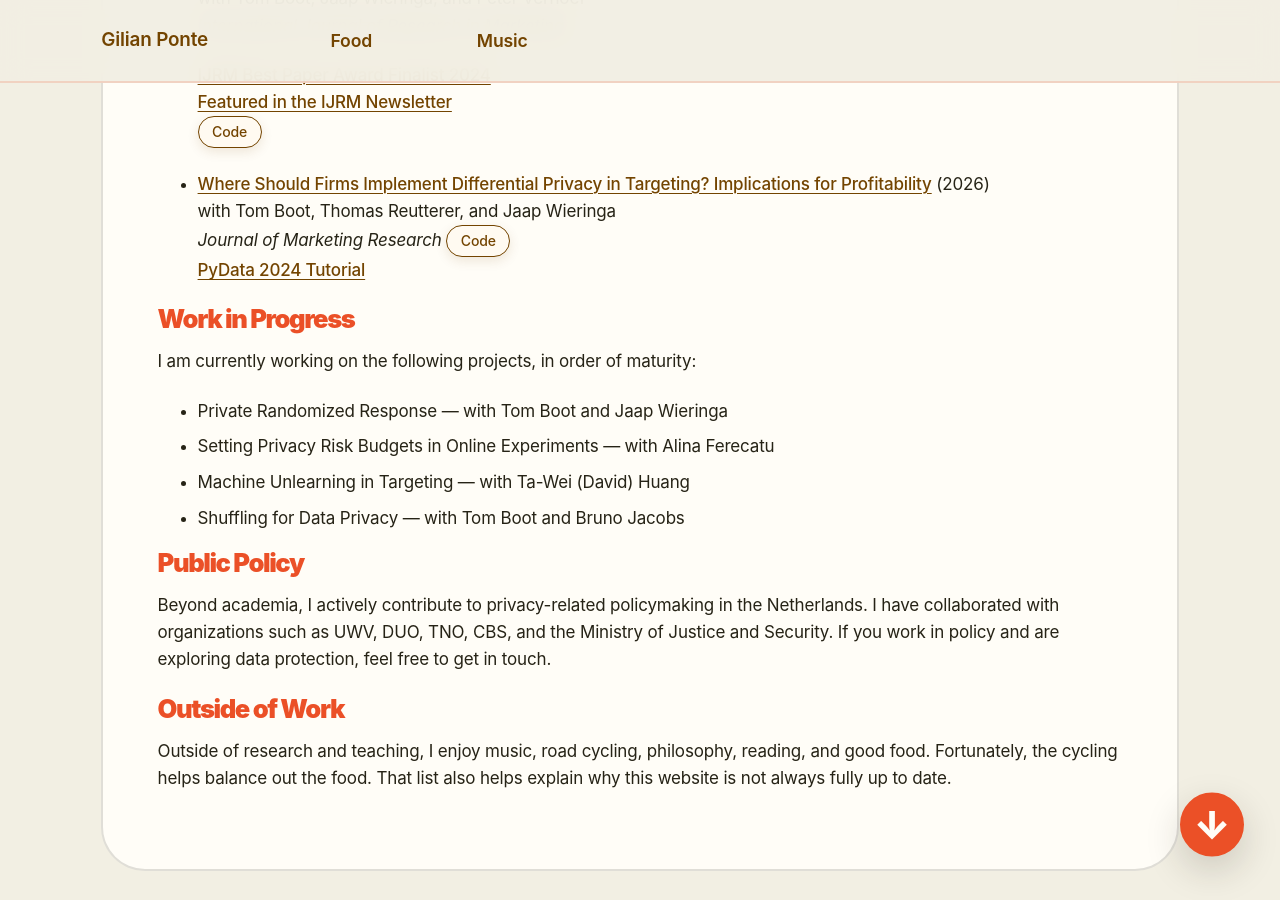
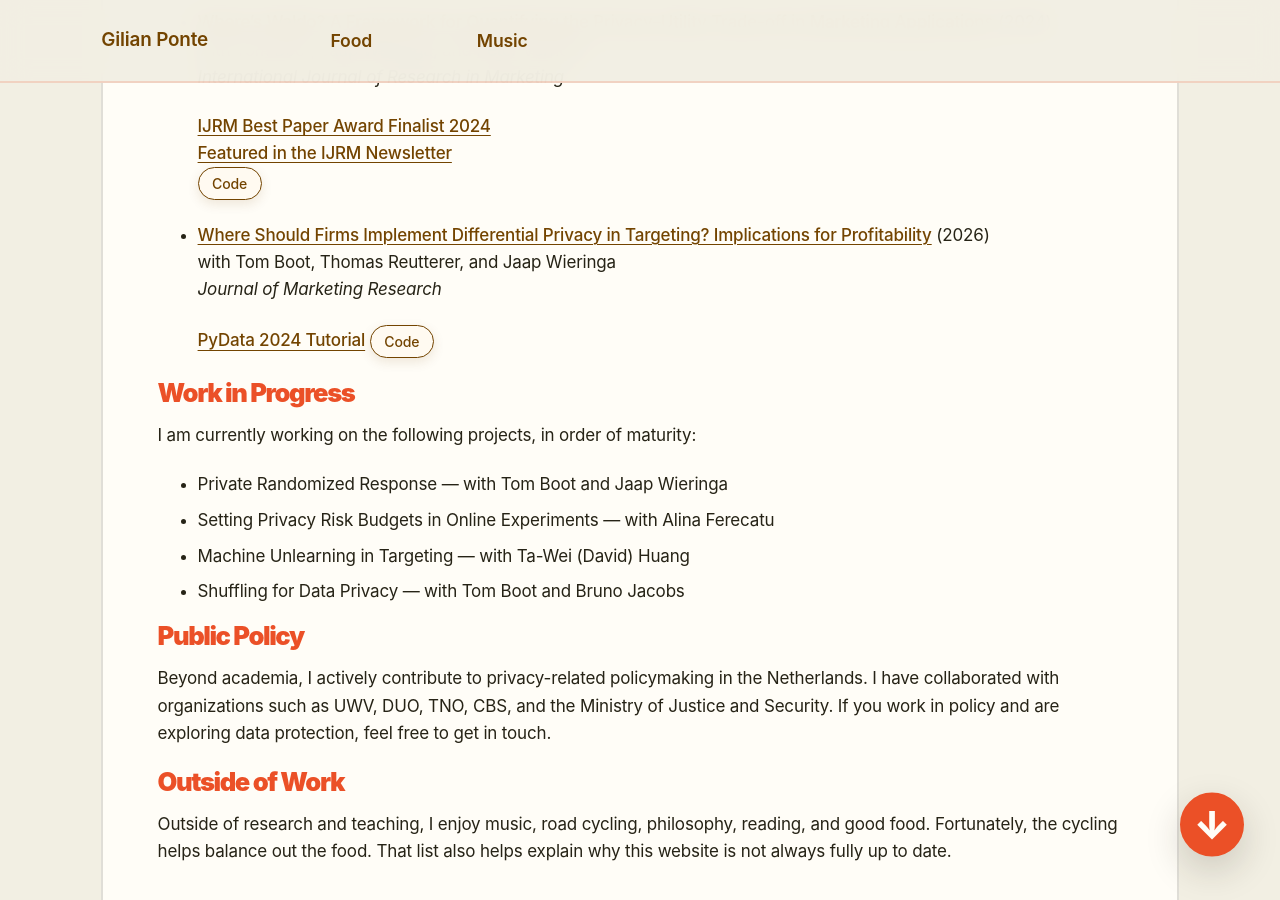
Before and after one commit to GilianPonte/gilianponte.github.io, a Jekyll site: the page built from _pages/year-archive.md, in a window 1280 px wide and 900 px high, scrolled down 769 px. Built offline with Jekyll 4.4.1, drawn with Linux system fonts in a browser that asks for light colours.

Commit message:
Update year-archive.md

```diff
--- a/_pages/year-archive.md
+++ b/_pages/year-archive.md
@@ -9,8 +9,8 @@ redirect_from:
   - /wordpress/blog-posts/
 ---
 
-## Hi there!
-I am Gilian Ponte, Assistant Professor of Marketing at the Rotterdam School of Management.
+<p><span class="intro-greeting">Hi there!</span></p>
+<p>I am Gilian Ponte, Assistant Professor of Marketing at the Rotterdam School of Management.</p>
 
 ## Research
 My research lies at the intersection of marketing analytics and privacy, with a particular focus on differential privacy, econometrics, and machine learning. I study how organizations can protect individual privacy while still generating meaningful insights from data, with implications for both academic research and managerial practice.
@@ -33,9 +33,9 @@ My research lies at the intersection of marketing analytics and privacy, with a
 - **[Where Should Firms Implement Differential Privacy in Targeting? Implications for Profitability](https://journals.sagepub.com/doi/epdf/10.1177/00222437261455302)** (2026)
   with Tom Boot, Thomas Reutterer, and Jaap Wieringa
   *Journal of Marketing Research*
+
+  [PyData 2024 Tutorial](https://www.youtube-nocookie.com/embed/ObJWPCc2FNk)
   [Code](https://github.com/GilianPonte/private-targeting){: .repo-link target="_blank" rel="noopener" }
-  <br>
-  [PyData 2024 Tutorial](https://www.youtube-nocookie.com/embed/ObJWPCc2FNk)
 
 ## Work in Progress
 I am currently working on the following projects, in order of maturity:
```
